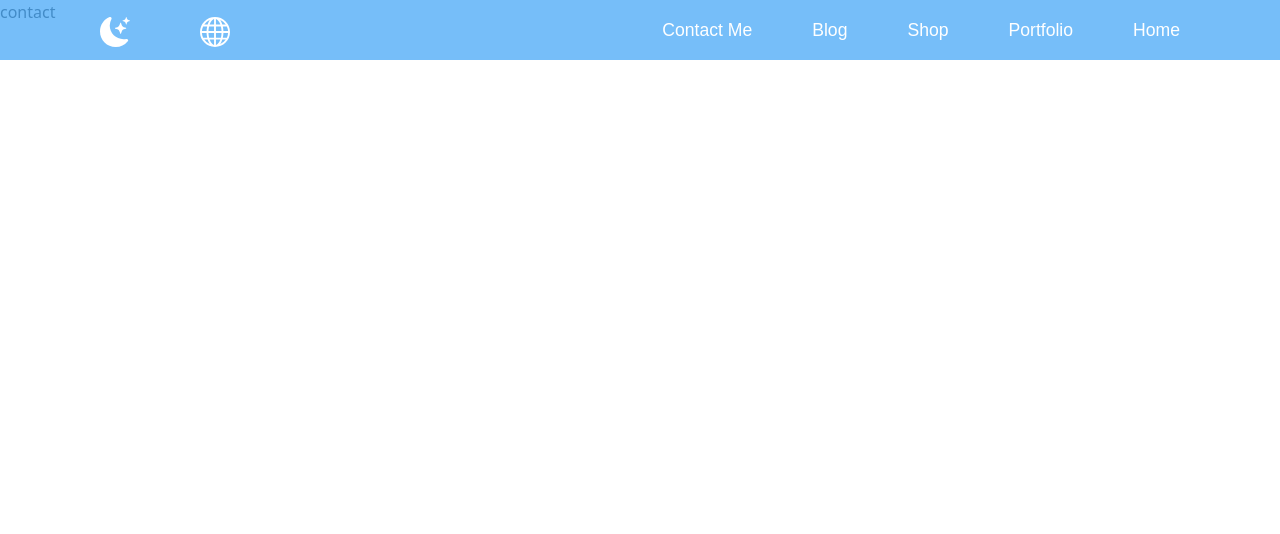
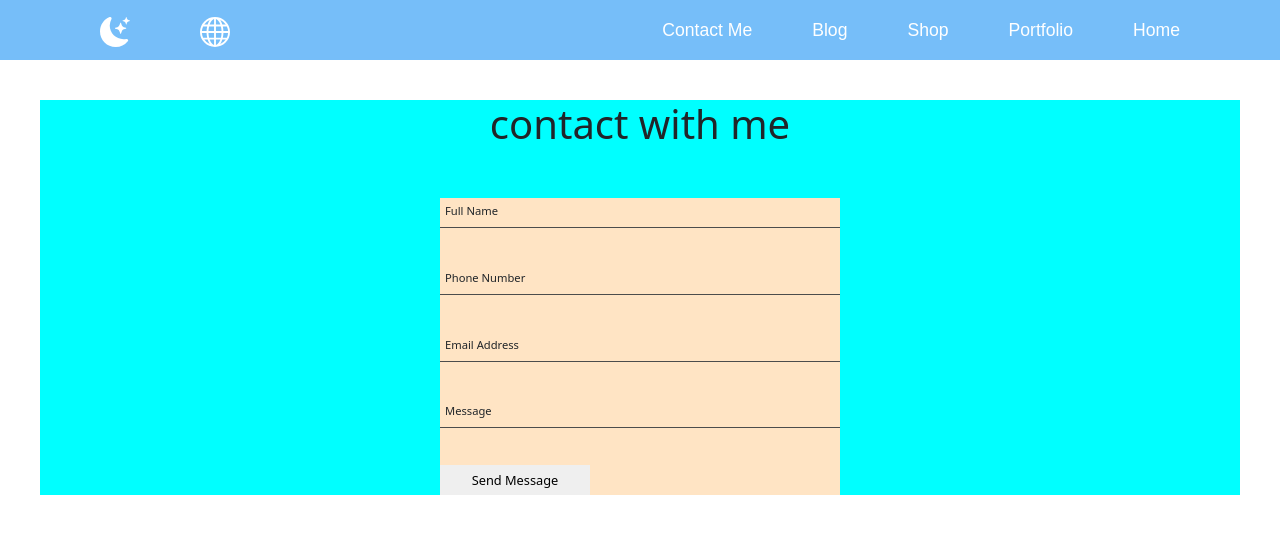
Before and after one commit to fatemeh-ngh/portfolio-website, a React (Create React App) app: page /contact in a window 1280 px wide. Shown: the top 534 px of the page. Built offline with nearby package versions, Linux system fonts and the light colour scheme; some icons are missing.

Commit message:
add elements to contact component and start it

```diff
--- a/src/components/Contact.js
+++ b/src/components/Contact.js
@@ -1,9 +1,30 @@
 import React from 'react';
+
+//Styles
+import styles from '../sass/Contact.module.scss';
 
 const Contact = () => {
     return (
-        <div>
-            contact
+        <div className={styles.container}>
+            <div>
+                <h1>contact with me</h1>
+            </div>
+            <form className={styles.formContainer}>
+                <input type="text" id='name' />
+                <label htmlFor="name">Full Name</label>
+                <input type="text" id='number'/>
+                <label htmlFor="number">Phone Number</label>
+                <input type="email" id='email' />
+                <label htmlFor="email">Email Address</label>
+                <input type="text" id='text' />
+                <label htmlFor="text">Message</label>
+                <button type='submit'>Send Message</button>
+            </form>
+            <div className={styles.contactWay}>
+                <div>
+
+                </div>
+            </div>
         </div>
     );
 };
--- /dev/null
+++ b/src/sass/Contact.module.scss
@@ -0,0 +1,49 @@
+.container{
+    margin: 40px;
+    margin-top: 100px;
+    background-color: aqua;
+    text-align: center;
+}
+.formContainer{
+    margin: 50px auto;
+    background-color: bisque;
+    width: 400px;
+    display: grid;
+    grid-template-columns: repeat(auto, minmax(400px, 1fr));
+}
+.formContainer input{
+    height: 30px;
+    outline: none;
+    box-sizing: border-box;
+    padding: 5px;
+    border: none;
+    border-bottom: 1px solid #4c4c4c;
+    margin-bottom: 20px;
+    background: none;
+    // background-color: rgba(255, 255, 0, 0.217);
+    transition: all 0.3s ease;
+}
+.formContainer label{
+    width: fit-content;
+    // background-color: blueviolet;
+    font-size: 0.7rem;
+    position: relative;
+    top: -45px;
+    left: 5px;
+}
+.formContainer input:focus{
+    border-bottom: 3px solid #4c4c4c;
+}
+.formContainer input:focus + label{
+    top: -67px;
+    color: brown;
+}
+.formContainer button{
+    font-size: 0.8rem;
+    width: 150px;
+    height: 30px;
+    border: none;
+}
+.contactWay{
+
+}
--- a/src/sass/ThemeSwitche.module.scss
+++ b/src/sass/ThemeSwitche.module.scss
@@ -14,6 +14,8 @@
 .label{
     display: flex;
     align-items: center;
+    cursor: pointer;
+    width: fit-content;
 }
 
 
```
